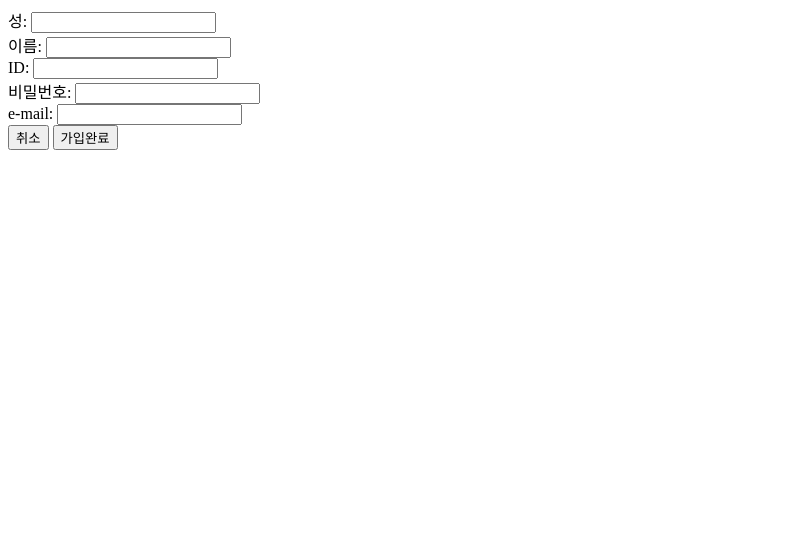
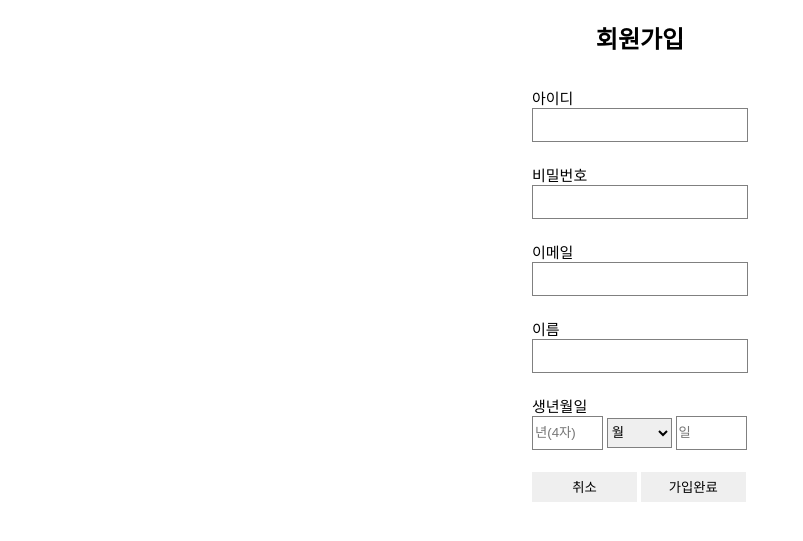
Before and after one commit to JngMkk/MLP_4_Project, a Django app: template project/project/templates/signin.html in a window 1280 px wide. Shown: the top 541 px of the page, without its empty margins (0-803 px from the left). Run offline with Django 4.2, Linux system fonts and the light colour scheme; the template is opened without the code that fills it, so the values that code supplies are empty.

Commit message:
update login.html signin.html commit

```diff
--- a/project/project/templates/signin.html
+++ b/project/project/templates/signin.html
@@ -3,21 +3,92 @@
 <head>
     <meta charset="UTF-8">
     <title>회원가입</title>
+    <style>
+        h2{ text-align: center; }
+        #signintable{
+            width: 210px;
+            margin: auto;
+            text-align: left;
+            font-weight: 500;
+            font-size: 15px;
+        }
+        #yy, #mm, #dd{
+            width: 65px;
+            height: 30px;
+            border: 1px solid gray;
+        }
+        td{ padding: 10px; }
+        input{
+            width: 210px;
+            height: 30px;
+            border: 1px solid gray;
+        }
+        button{
+            width: 105px;
+            height: 30px;
+            border: transparent;
+        }
+    </style>
 </head>
 <body>
+    <h2>회원가입</h2>
     <form action="/signin/" method="post">
-        성: <input type="text" name="lastname">
-        </br>
-        이름: <input type="text" name="firstname">
-        </br>
-        ID: <input type="text" name="userid">
-        </br>
-        비밀번호: <input type="text" name="mypassword">
-        </br>
-        e-mail: <input type="text" name="myemail">
-        </br>
-        <input type="button" id="cancel" value="취소" onclick="">
-        <input type="submit" value="가입완료">
+        <table id="signintable">
+            <tr>
+                <td>
+                    <div>아이디</div>
+                    <input type="text" id="userid" maxlength="15">
+                </td>
+            </tr>
+            <tr>
+                <td>
+                    <div>비밀번호</div>
+                    <input type="password" id="mypassword">
+                </td>
+            </tr>
+            <tr>
+                <td>
+                    <div>이메일</div>
+                    <input type="text" name="myemail">
+                </td>
+            </tr>
+            <tr>
+                <td>
+                    <div>이름</div>
+                    <input type="text" name="name">
+                </td>
+            </tr>
+            <tr>
+                <td>
+                    <div>생년월일</div>
+                    <div id="birthselect">
+                        <input type="text" id="yy" placeholder="년(4자)">
+                        <select id="mm" aria-placeholder="월">
+                            <option value>  월  </option>
+                            <option value="01">1</option>
+                            <option value="02">2</option>
+                            <option value="03">3</option>
+                            <option value="04">4</option>
+                            <option value="05">5</option>
+                            <option value="06">6</option>
+                            <option value="07">7</option>
+                            <option value="08">8</option>
+                            <option value="09">9</option>
+                            <option value="10">10</option>
+                            <option value="11">11</option>
+                            <option value="12">12</option>
+                        </select>
+                        <input type="text" id="dd" placeholder="일">
+                    </div>
+                </td>
+            </tr>
+            <tr id="signinbtn">
+                <td>
+                    <button type="reset" value="cancel" onclick="">취소</button>
+                    <button type="submit" value="submit">가입완료</button>
+                </td>
+            </tr>
+        </table>
     </form>
 </body>
 </html>
```
Also changed, not shown: project/project/templates/login.html (+43 -6 lines).
